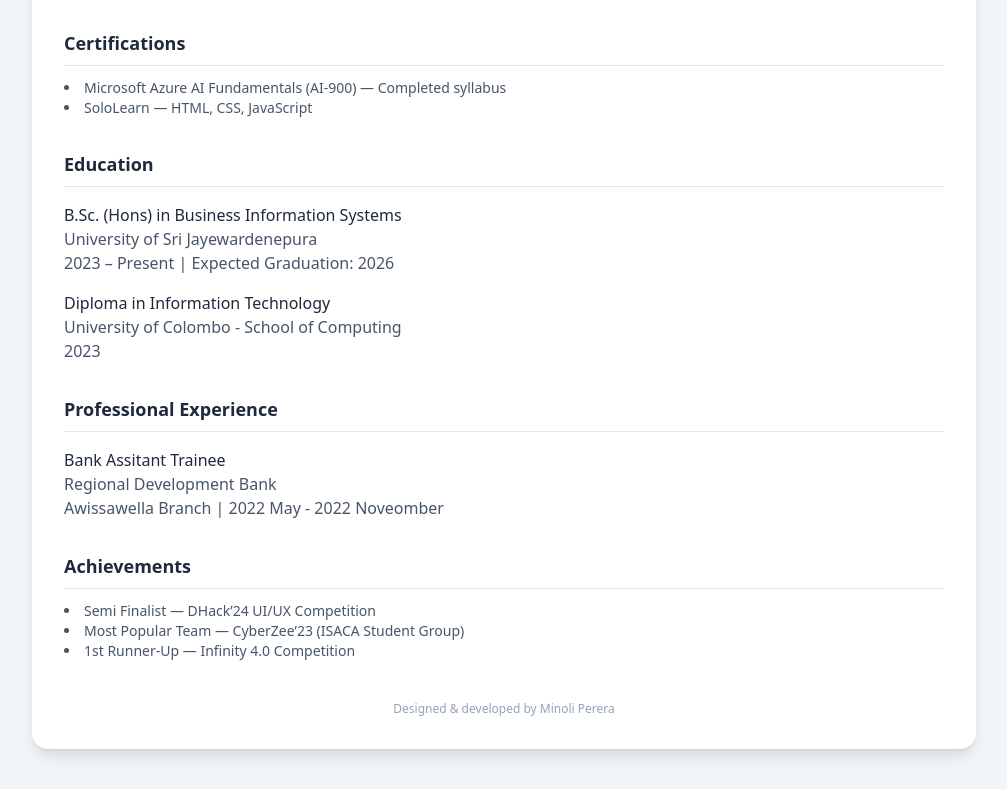
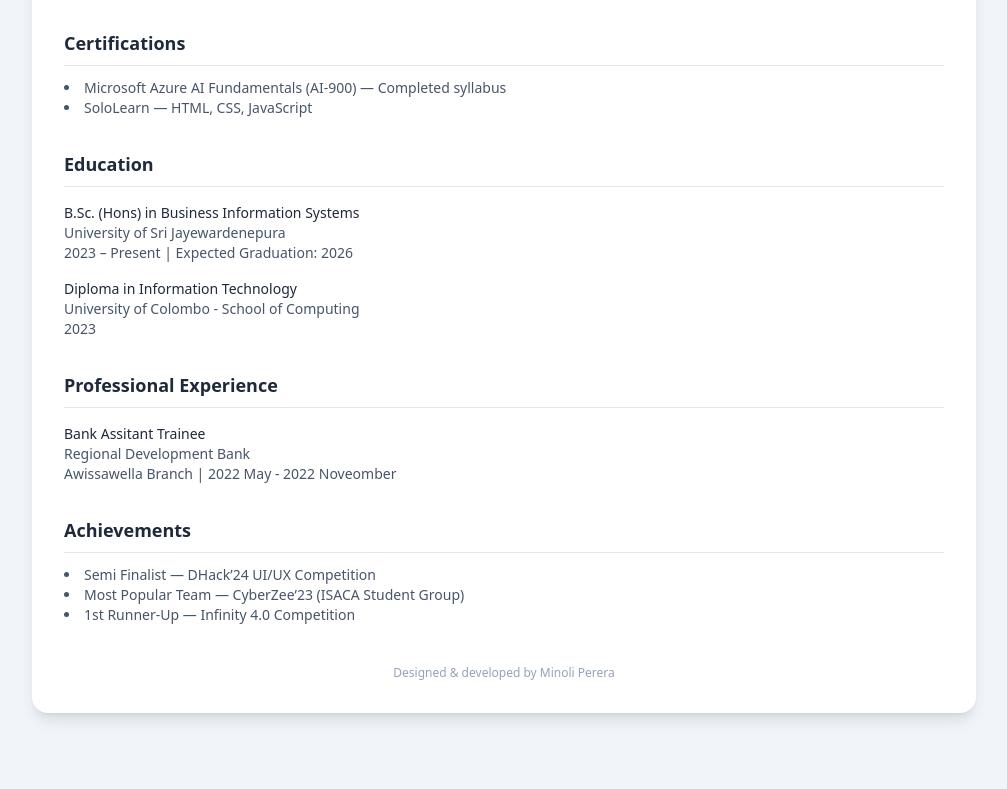
Before and after one commit to MinoliPerera021126/resume-minoli-perera, a plain HTML site: page index.html in a window 1280 px wide. Shown: the part 1244-2033 px from the top of the page, without its empty margins (136-1143 px from the left). After the commit the page ends 1997 px from the top, so only its background shows below. Drawn offline with nearby package versions, Linux system fonts and the light colour scheme.

Commit message:
Update index.html

```diff
--- a/index.html
+++ b/index.html
@@ -185,6 +185,7 @@
         <h2 class="text-lg font-semibold border-b border-slate-200 pb-2 mb-3">
           Education
         </h2>
+        <div class="text-sm">
           <div class="my-4">
             <p class="font-medium">B.Sc. (Hons) in Business Information Systems
             <p class="text-slate-600">University of Sri Jayewardenepura<br/>
@@ -196,6 +197,7 @@
             <p class="text-slate-600">University of Colombo - School of Computing<br/>
               2023</p>
           </div>
+        </div>
       </section>
 
       <!-- PROFESSIONAL EXPERIENCE -->
@@ -204,10 +206,12 @@
         <h2 class="text-lg font-semibold border-b border-slate-200 pb-2 mb-3">
           Professional Experience
         </h2>
+        <div class="text-sm">
           <div class="my-4">
             <p class="font-medium">Bank Assitant Trainee</p>
             <p class="text-slate-600">Regional Development Bank<br/>
               Awissawella Branch | 2022 May - 2022 Noveomber</p>
+          </div>
         </div>
       </section>
 
```
Lines whose indentation alone changed are shown as unchanged.
